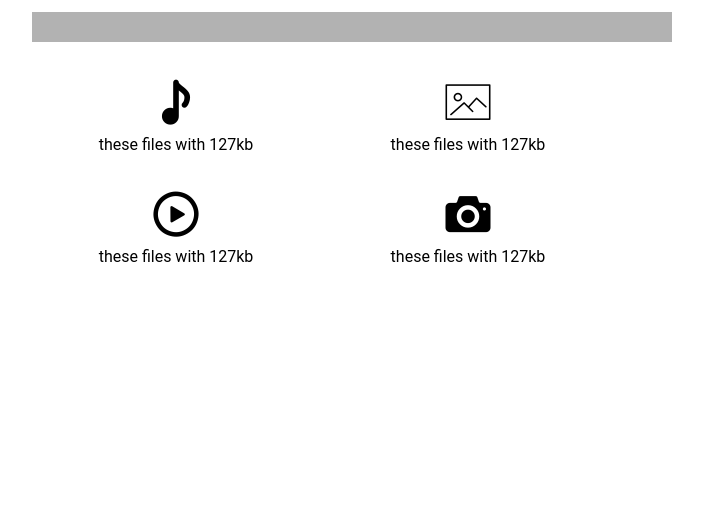
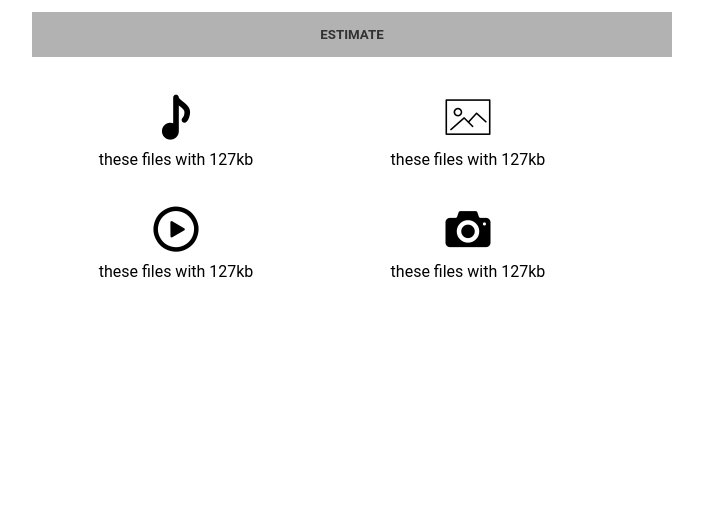
Before and after one commit to walker007/storage-calc, a plain HTML site: page index.html in a window 1280 px wide. Shown: the part 293-800 px from the top of the page, without its empty margins (288-991 px from the left). Drawn offline with nearby package versions, Linux system fonts and the light colour scheme.

Commit message:
Update index.html

```diff
--- a/index.html
+++ b/index.html
@@ -13,7 +13,7 @@
 	<article id="calculate">
 		<h1>Put your storage value here</h1>
 		<input type="number" name="storage_entry">
-		<button class="beta" name="calculate"></button>
+		<button class="beta" name="calculate">Estimate</button>
 	</article>
 	<article id="files">
 		<ul>
```
